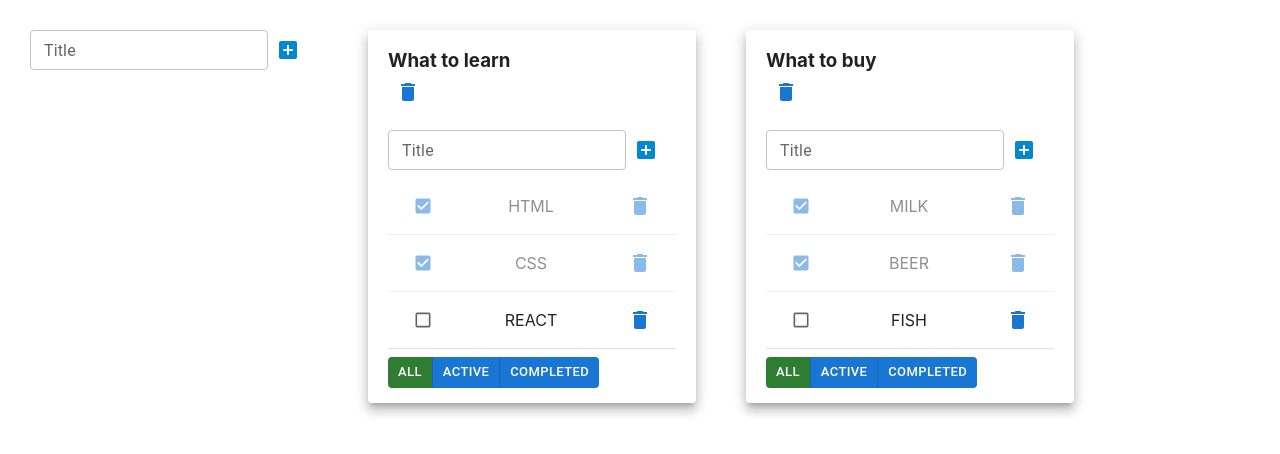
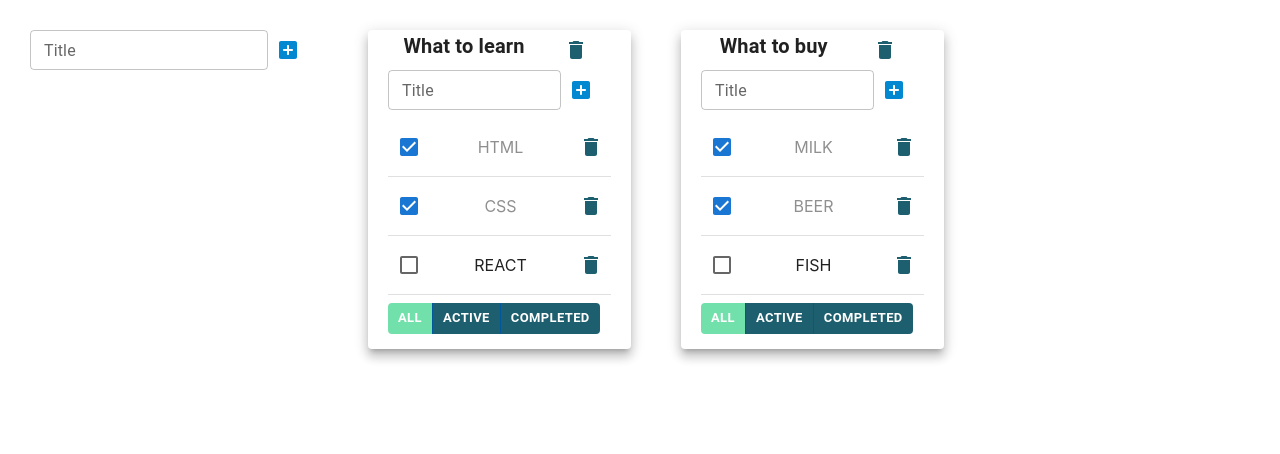
Before and after one commit to Pavel-SS/ToDo-list-Samurai-, a React (Create React App) app: page / in a window 1280 px wide. Shown: the top 454 px of the page. Built offline with nearby package versions, Linux system fonts and the light colour scheme.

Commit message:
Update Todolist.tsx

```diff
--- a/src/Todolist.tsx
+++ b/src/Todolist.tsx
@@ -1,10 +1,9 @@
 import React, {ChangeEvent} from 'react';
 import {FilterValuesType, TaskType} from "./App";
 import AddItemForm from './AddItemForm';
-import EdinableSpan from './EdinableSpan';
-import {Button, ButtonGroup, Checkbox, IconButton, List, ListItem} from '@mui/material';
+import EdinableSpan from './EdinableSpan'
+import { Button, ButtonGroup, Checkbox, IconButton, List, ListItem, Typography } from '@mui/material';
 import { Delete } from '@mui/icons-material';
-
 type PropsType = {
     id: string
     title: string
@@ -28,7 +27,8 @@ function TodoList(props: PropsType) {
     const setAllFilterValue = () => props.changeFilter("all", props.id)
     const setActiveFilterValue = () => props.changeFilter("active", props.id)
     const setCompletedFilterValue = () => props.changeFilter("completed", props.id)
-    const getBtnColor = (filter: FilterValuesType) => props.filter=== filter ? "success" : "primary" ;
+    // const getBtnClass = (filter: FilterValuesType) => props.filter=== filter ? "active" : "" ;
+    const getBtnColor = (filter: FilterValuesType) => props.filter=== filter ? "#72e0ab" : "#1d5f6e" ;
     const changeTodoListTitle = (newTitle: string) => {
         props.changeTodoTitle(newTitle, props.id)
     }
@@ -42,56 +42,66 @@ function TodoList(props: PropsType) {
             props.changeTaskTitle(task.id, newTitle, props.id)
         }
         return (
+            <ListItem key={task.id}
+                divider
+                disableGutters
+                sx={{display: 'flex',
+                    justifyContent: 'space-between',
+                    }}>
+                <Checkbox color={'primary'}
+                    checked={task.isDone}
+                    onChange={changeStatus}
+                />
 
-        <ListItem key={task.id} className={getClasses()} divider style={{
-                display: 'flex',
-                justifyContent: 'space-between'
-                }}>
-
-            <Checkbox checked={task.isDone} onChange={changeStatus} size={'small'} color={'primary'}/>
-
-            <EdinableSpan title={task.title} titleChange={changeTaskTitle}/>
-
-            <IconButton onClick={removeTask} color={'primary'}>
-                <Delete />
+                <EdinableSpan title={task.title} titleChange={changeTaskTitle} classSpan={getClasses()}/>
+                <IconButton onClick={removeTask} sx={{color: '#1d5f6e'}}>
+                    <Delete/>
                 </IconButton>
             </ListItem>
         )
     })
 
     return(
+        <div
+            style={{display:'flex',
+                justifyContent:'space-between',
+                flexDirection:'column',
+                minHeight:'300px',
+                maxWidth:'223px'
+            }}
+        >
             <div>
-            <h3>
+                <Typography variant={'h6'} sx={{fontWeight: 700,
+                    display:'flex',
+                    justifyContent:'space-around'
+                }}>
                     <EdinableSpan title={props.title} titleChange={changeTodoListTitle}/>
-                <IconButton onClick={()=>props.removeTodoList(props.id)} color={'primary'}>
-                    <Delete/>
+                    <IconButton onClick={()=>props.removeTodoList(props.id)}
+                        sx={{color: '#1d5f6e'}}>
+                        <Delete />
                     </IconButton>
-            </h3>
-            <AddItemForm addItem={addTask}/>
+                </Typography>
+                <AddItemForm addItem={addTask} />
+            </div>
+
             <List>
                 {tasksJSX}
             </List>
             <div>
-                <ButtonGroup
-                    size={'small'}
-                    variant={'contained'}
-                    color={'primary'}
-                    disableElevation>
-
+                <ButtonGroup variant="contained"  color={'info'} size={'small'} aria-label="outlined primary button group" disableElevation>
                     <Button
-                         color={getBtnColor("all")}
+                        //  color={getBtnColor("all")}
+                         sx={{background: getBtnColor("all"), fontWeight: 700}}
                          onClick={setAllFilterValue}>
                              All
                     </Button>
-
                     <Button
-                         color={getBtnColor("active")}
+                         sx={{background: getBtnColor("active"), fontWeight: 700}}
                          onClick={setActiveFilterValue}>
                              Active
                     </Button>
-
                     <Button
-                        color={getBtnColor("completed")}
+                         sx={{background: getBtnColor("completed"), fontWeight: 700}}
                          onClick={setCompletedFilterValue}>
                         Completed
                     </Button>
```
Lines whose indentation alone changed are shown as unchanged.
